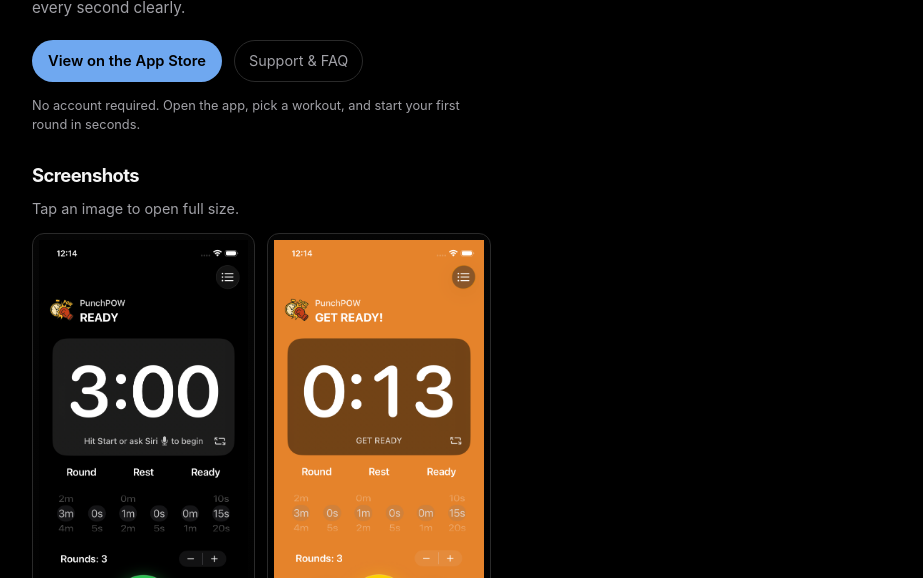
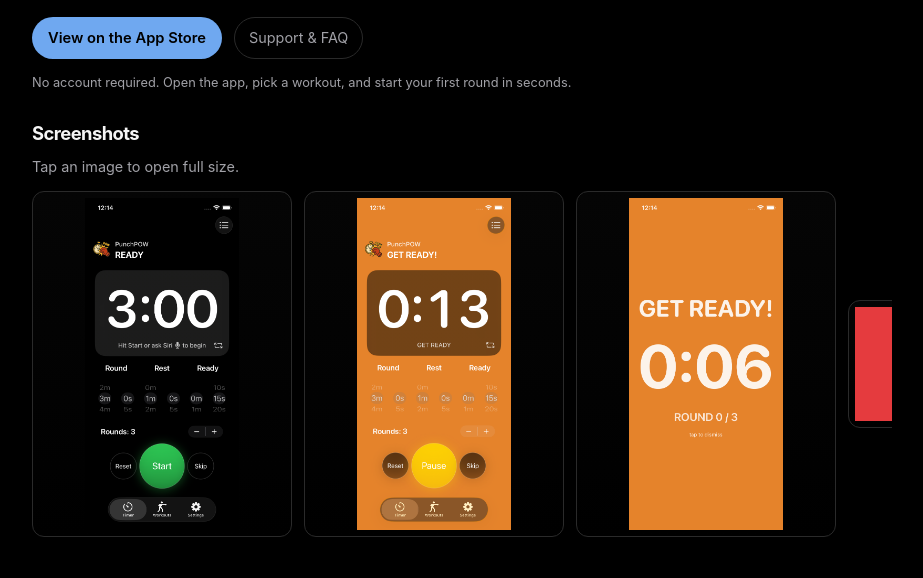
Before and after one commit to vuqtran88/punchpow-marketing, a plain HTML site: page index.html in a window 1280 px wide. Shown: the part 296-874 px from the top of the page, without its empty margins (178-1101 px from the left). Drawn offline with Linux system fonts and the light colour scheme.

Commit message:
Update index.html

```diff
--- a/index.html
+++ b/index.html
@@ -108,23 +108,18 @@
     }
 
     main {
-      display: grid;
-      grid-template-columns: minmax(0, 1.1fr) minmax(0, 0.9fr);
+      display: flex;
+      flex-direction: column;
       gap: 26px;
-      align-items: center;
     }
 
+    /* keep the header tweak, just remove the main override */
     @media (max-width: 780px) {
-      main {
-        grid-template-columns: minmax(0, 1fr);
-      }
-
       header {
         flex-direction: column;
         align-items: flex-start;
       }
     }
-
     .eyebrow {
       font-size: 0.75rem;
       text-transform: uppercase;
@@ -336,15 +331,24 @@
       gap: 10px;
     }
     /* Gallery styles */
+    /* Section sizing: give gallery similar vertical room as feature section */
     .gallery-section {
       margin-top: 28px;
+      min-height: 360px; /* provides room similar to the features area */
+      display: flex;
+      flex-direction: column;
     }
 
     .gallery-grid {
-      display: grid;
-      grid-template-columns: repeat(auto-fit, minmax(160px, 1fr));
+      display: flex;
       gap: 12px;
       margin-top: 14px;
+      overflow-x: auto;
+      -webkit-overflow-scrolling: touch;
+      padding-bottom: 6px;
+      scroll-snap-type: x proximity;
+      align-items: center; /* vertically center items within the section */
+      flex: 1 1 auto;
     }
 
     .gallery-item {
@@ -356,6 +360,8 @@
       align-items: center;
       justify-content: center;
       padding: 6px;
+      flex: 0 0 260px; /* fixed item width so items lay out horizontally */
+      scroll-snap-align: start;
     }
 
     .gallery-item img {
@@ -363,6 +369,21 @@
       height: auto;
       display: block;
       object-fit: contain;
+    }
+
+    /* Make images respect the gallery height: limit image max-height so items don't overflow */
+    .gallery-item img {
+      max-height: calc(360px - 28px); /* section min-height minus paddings */
+    }
+
+    /* thin horizontal scrollbar styling for WebKit */
+    .gallery-grid::-webkit-scrollbar {
+      height: 9px;
+    }
+
+    .gallery-grid::-webkit-scrollbar-thumb {
+      background: rgba(255,255,255,0.06);
+      border-radius: 6px;
     }
   </style>
 </head>
@@ -416,6 +437,8 @@
           <div id="gallery" class="gallery-grid" aria-live="polite"></div>
         </section>
       </div>
+
+    </main>
 
     <section>
       <h2>Made for real training sessions.</h2>
```
